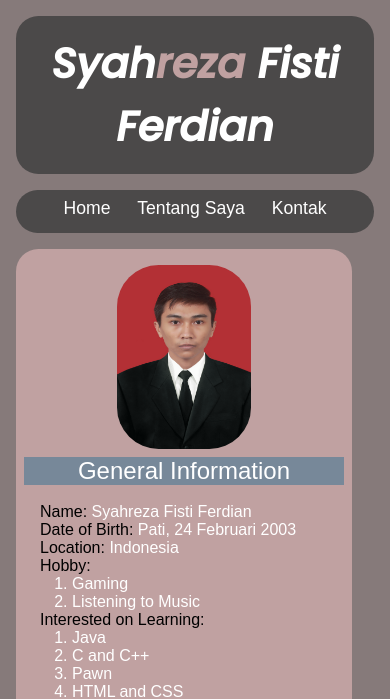
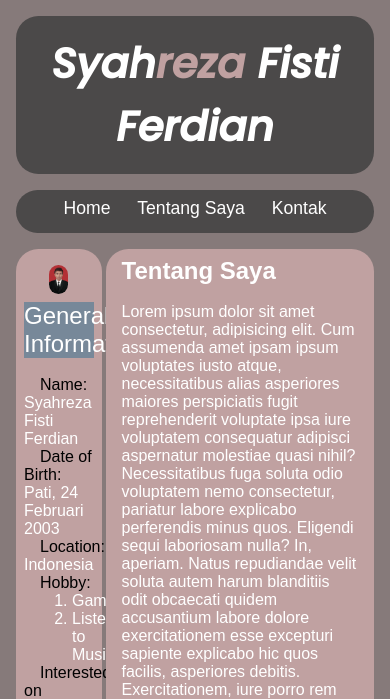
Before and after one commit to Syahreza-Ferdian/HTML, a plain HTML site: page Tugas Eling/Home/home.html in a window 390 px wide. Shown: the top 699 px of the page. Drawn offline with nearby package versions, Linux system fonts and the light colour scheme; a web font is replaced by a local one.

Commit message:
Update More Responsive

```diff
--- a/Tugas Eling/Home/style.css
+++ b/Tugas Eling/Home/style.css
@@ -79,7 +79,7 @@ body{
 }
 .sidebar{
     background-color: var(--contentBg);
-    width: 336px;
+    width: 24%;
     height: auto;
     border-radius: var(--radius);
     margin-top: 1rem;
@@ -88,8 +88,8 @@ body{
     z-index: 0;
 }
 .foto{
-    width: 150px;
-    height: 200px;
+    width: 50%;
+    height: 75%;
     display: block;
     margin-left: auto;
     margin-right: auto;
@@ -101,7 +101,7 @@ body{
     margin-left: 1rem;
 }
 .content{
-    width: 60rem;
+    width: 75%;
     height: auto;
     background-color: var(--contentBg);
     margin-top: 1rem;
@@ -110,6 +110,7 @@ body{
     z-index: 0;
     padding: 0.5rem 1rem;
     margin-bottom: 10rem;
+    position: relative;
 }
 .kontak{
     padding-top: 3rem;
```
